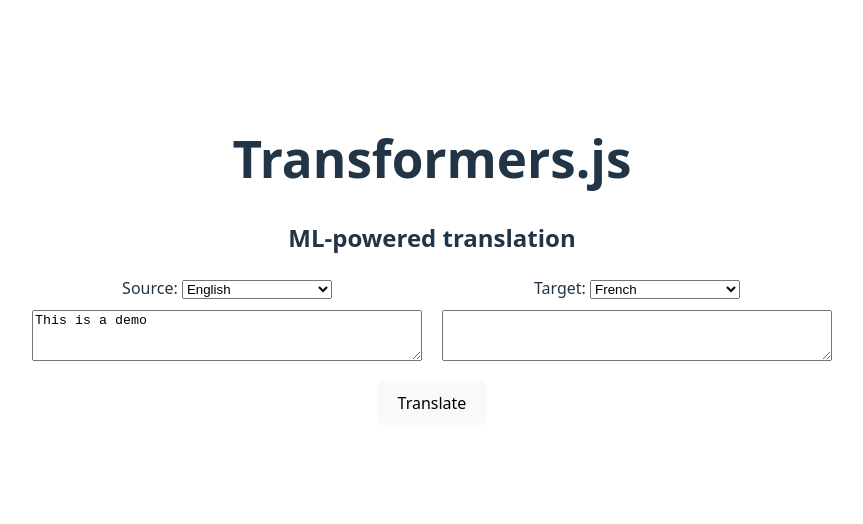
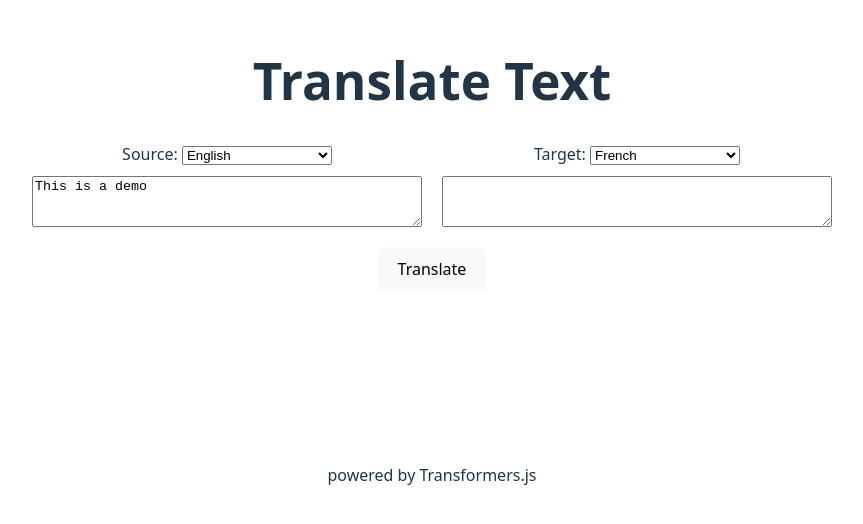
Before and after one commit to leontoys/react-translator, a React (Vite) app: page / in a window 1280 px wide. Shown: the part 140-664 px from the top of the page, without its empty margins (208-1071 px from the left). Built offline with nearby package versions, Linux system fonts and the light colour scheme.

Commit message:
updated-progress-bar-styles

```diff
--- a/src/App.css
+++ b/src/App.css
@@ -62,6 +62,36 @@
   width: 150px;
 }
 
+.progress-container {
+  position: relative;
+  font-size: 14px;
+  color: white;
+  background-color: #e9ecef;
+  border: solid 1px;
+  border-radius: 8px;
+  text-align: left;
+  overflow: hidden;
+}
+
+.progress-bar {
+  padding: 0 4px;
+  z-index: 0;
+  top: 0;
+  width: 1%;
+  overflow: hidden;
+  background-color: #007bff;
+  white-space: nowrap;
+}
+
+.progress-text {
+  z-index: 2;
+}
+
+.progress-bars-container {
+  padding: 8px;
+  height: 140px;
+}
+
 .container{
   display: flex;
   flex-direction: column;
--- a/src/App.jsx
+++ b/src/App.jsx
@@ -97,8 +97,8 @@
 
   return (
       <div className="card">
-        <h1>Transformers.js</h1>
-        <h2>ML-powered translation</h2>
+
+        <h1>Translate Text</h1>
 
         <div className='container'>
 
@@ -131,6 +131,8 @@
           })}
         </div>
 
+        <p>powered by Transformers.js</p>
+
       </div>
   )
 }
```
